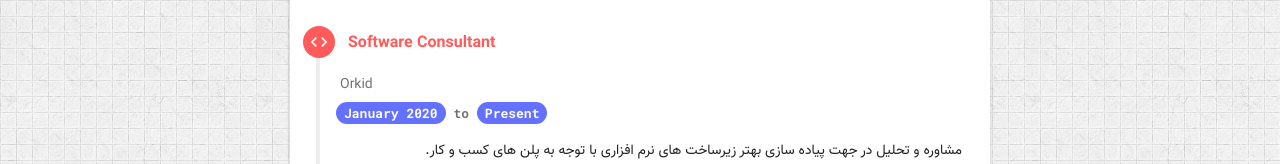
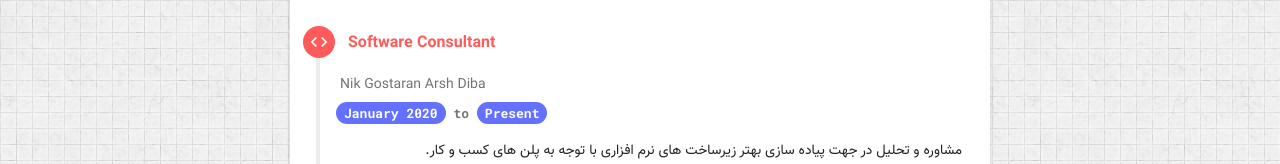
Before and after one commit to mofakhrpour/mofakhrpour.github.io, a plain HTML site: page index.html in a window 1280 px wide. Shown: the part 1584-1748 px from the top of the page. Drawn offline with Linux system fonts and the light colour scheme; files whose address does not match are found by name; a web font is replaced by a local one.

Commit message:
Update index.html

```diff
--- a/index.html
+++ b/index.html
@@ -123,7 +123,7 @@
                     <div class="work_container">
                         <div class="line"><i class="material-icons">code</i></div>
                         <div class="job_title"><span>Software Consultant</span></div>
-                        <div class="company_name">Orkid</div>
+                        <div class="company_name">Nik Gostaran Arsh Diba</div>
                         <div class="time_range"><span class="time">January 2020</span> to <span class="time">Present</span></div>
                         <div class="job_description">
                             مشاوره و تحلیل در جهت پیاده سازی بهتر زیرساخت های نرم افزاری با توجه به پلن های کسب و کار.
```
